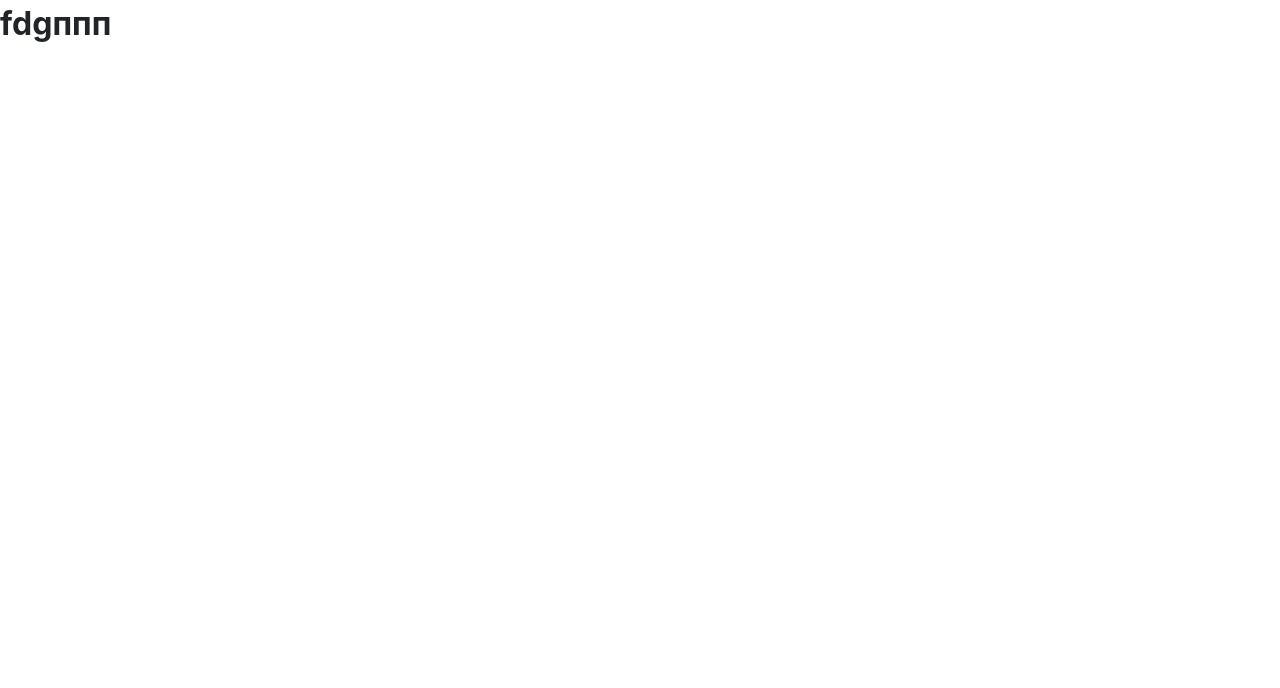
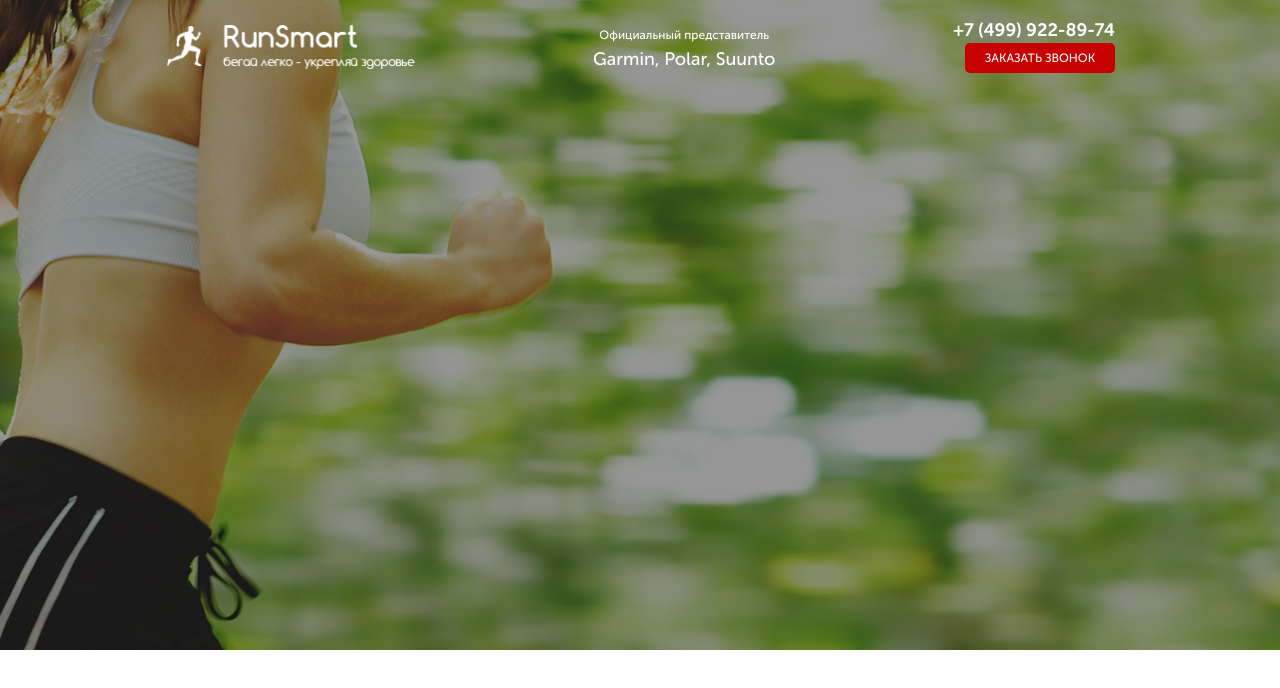
Before and after one commit to Vadim9896/Pusle, a website: page src/index.html in a window 1280 px wide. Drawn offline with Linux system fonts and the light colour scheme; files whose address does not match are found by name.

Commit message:
completed header

```diff
--- a/src/index.html
+++ b/src/index.html
@@ -5,13 +5,30 @@
     <meta charset="UTF-8">
     <meta name="viewport" content="width=device-width, initial-scale=1.0">
     <title>Pulse</title>
+    <link rel="stylesheet" href="css/bootstrap-reboot.min.css">
     <link rel="stylesheet" href="css/fonts.css">
-    <link rel="stylesheet" href="css/bootstrap-reboot.min.css">
     <link rel="stylesheet" href="css/style.min.css">
 </head>
 
 <body>
-    <h1>fdgппп</h1>
+    <div class="promo">
+        <div class="container">
+            <header class="header">
+                <a href="#" class="header__logo">
+                    <img src="icons/logo.png" alt="logo">
+                </a>
+                <div class="header__official">
+                    Официальный представитель
+                    <span>Garmin, Polar, Suunto</span>
+                </div>
+
+                <div class="header__contacts">
+                    <a href="tel:+74999228974" class="header__phone">+7 (499) 922-89-74</a>
+                    <button class="button">заказать звонок</button>
+                </div>
+            </header>
+        </div>
+    </div>
 </body>
 
 </html>
--- /dev/null
+++ b/src/sass/base/_variables.scss
@@ -0,0 +1 @@
+$main-color: #c70101;
--- /dev/null
+++ b/src/sass/blocks/_buttons.scss
@@ -0,0 +1,12 @@
+.button {
+    width: 150px;
+    height: 30px;
+    border-radius: 5px;
+    background-color: $main-color;
+    border: none;
+    font-weight: 500;
+    font-size: 12px;
+    text-transform: uppercase;
+    text-align: center;
+    color: #fff;
+}
--- /dev/null
+++ b/src/sass/blocks/_header.scss
@@ -0,0 +1,51 @@
+.header {
+    display: flex;
+    justify-content: space-between;
+    align-items: center;
+
+    &__logo {
+        width: 250px;
+
+        img {
+            width: 100%;
+        }
+    }
+
+    &__official {
+        font-weight: 500;
+        font-size: 12px;
+        line-height: 100%;
+        color: #fff;
+        text-align: center;
+
+        span {
+            margin-top: 12px;
+            display: block;
+            font-size: 18px;
+        }
+    }
+
+    &__phone {
+        display: block;
+        font-weight: 700;
+        font-size: 18px;
+        line-height: 100%;
+        text-align: right;
+        color: #fff;
+
+        &:hover {
+            color: #fff;
+            text-decoration: none;
+        }
+    }
+
+    &__contacts {
+        display: flex;
+        flex-direction: column;
+        align-items: flex-end;
+    }
+
+    button {
+        margin-top: 4px;
+    }
+}
--- /dev/null
+++ b/src/sass/blocks/_promo.scss
@@ -0,0 +1,5 @@
+.promo {
+    min-height: 650px;
+    padding: 21px 0 93px 0;
+    background: url(../../img/main.png) center (center/cover) no-repeat;
+}
--- a/src/sass/style.scss
+++ b/src/sass/style.scss
@@ -0,0 +1,14 @@
+@import 'base/variables';
+
+* {
+    font-family: 'Museo Sans Cyrl', sans-serif;
+}
+
+.container {
+    max-width: 950px;
+    margin: 0 auto;
+}
+
+@import 'blocks/promo';
+@import 'blocks/header.scss';
+@import 'blocks/buttons';
```
Also changed, not shown: src/css/style.min.css, src/sass/base/_mixins.scss (added).
